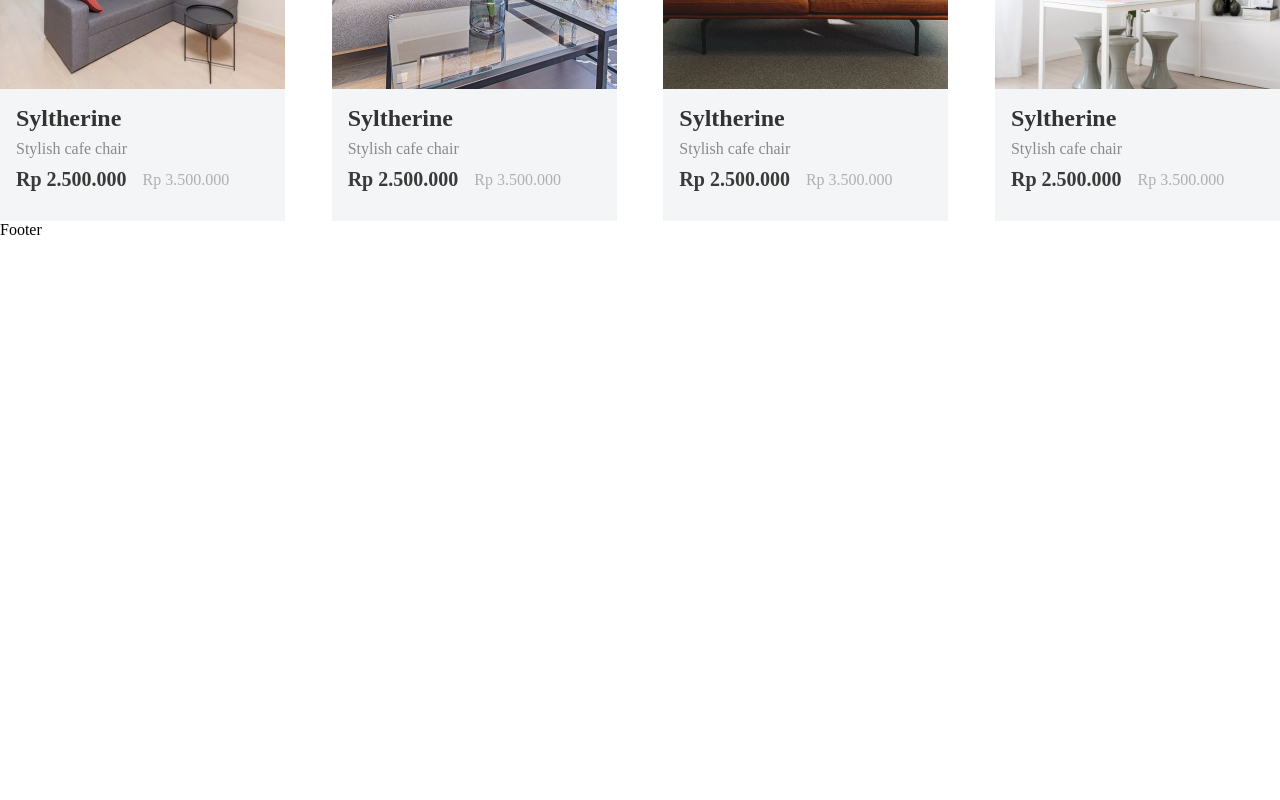
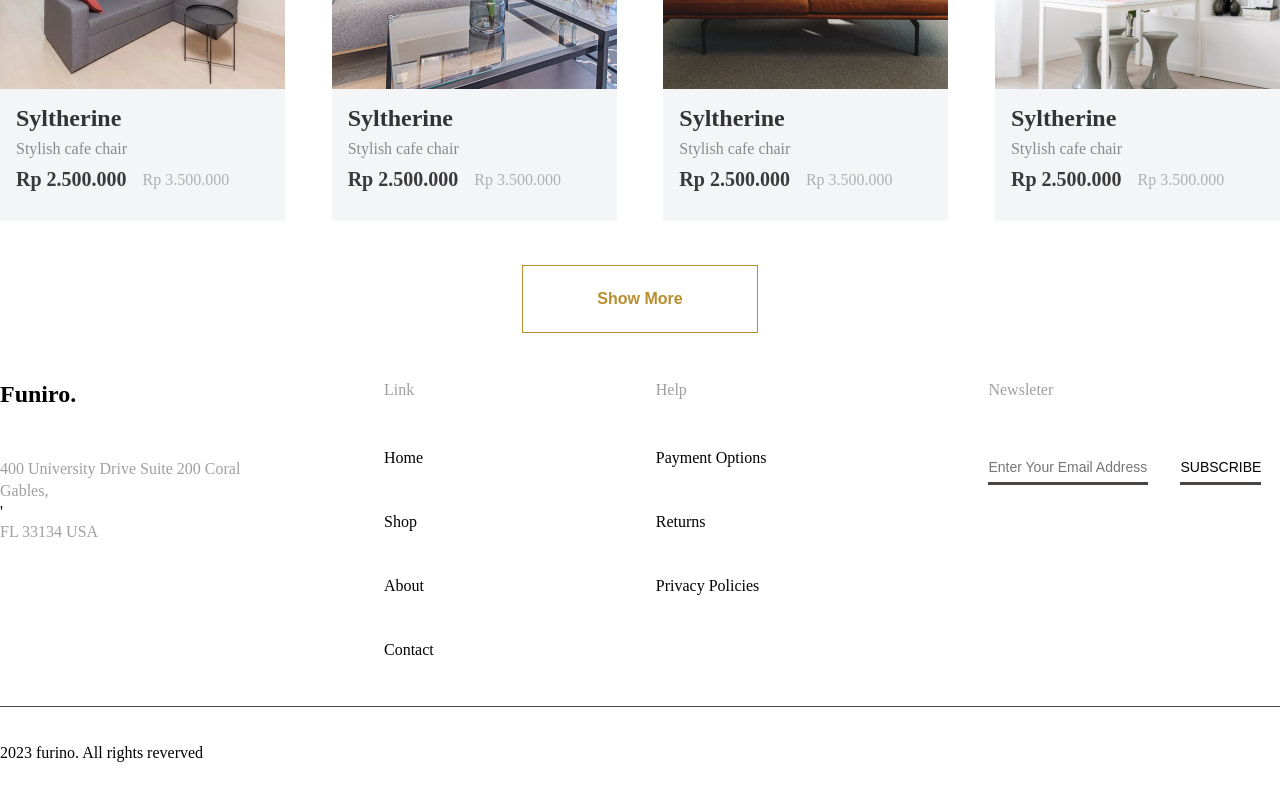
Before and after one commit to yeasin5060/Furniro-eCommerce-frontend, a React (Vite) app: page / in a window 1280 px wide. Shown: the part 2429-3229 px from the top of the page. Before the commit the page ends 2668 px from the top, so only its background shows below. Built offline with nearby package versions, Linux system fonts and the light colour scheme.

Commit message:
footer section design done

```diff
--- /dev/null
+++ b/src/Layout/Footer/Footer.css
@@ -0,0 +1,159 @@
+#footer{
+    padding: 48px 0 38px 0;
+    background: #fff;
+}
+
+.footer-navbar-flex{
+    display: flex;
+    justify-content: space-between;
+    flex-wrap: wrap;
+    position: relative;
+    width: 100%;
+}
+
+.footer-navbar-flex::after{
+    content: "";
+    position: absolute;
+    width: 100%;
+    height: 1px;
+    background: #494545;
+    left: 0;
+    bottom: -48px;
+}
+
+.footer-logo-container{
+    width: 30%;
+    text-align: left;
+}
+
+.footer-logo-head-box{
+   text-align: left;
+   margin-bottom: 50px;
+}
+
+.footer-logo-head{
+   font-size: 24px;
+   font-weight: 700;
+   color: #000;
+   text-transform: capitalize;
+}
+
+.footer-pera-box{
+    text-align: left;
+}
+
+.footer-pera{
+    text-align: left;
+    font-size: 16px;
+    font-weight: 400;
+    color: #9F9F9F;
+    line-height: 140%;
+    width: 285px;
+}
+
+.footer-link-container-flex{
+    width: 70%;
+    display: flex;
+    justify-content: left;
+    flex-direction: row;
+    column-gap: 222px;
+}
+
+.footer-link-box{
+    text-align: left;
+}
+
+.footer-link-head{
+    font-size: 16px;
+    font-weight: 500;
+    text-transform: capitalize;
+    color: #9F9F9F;
+    margin-bottom: 50px;
+}
+
+.footer-link-flex{
+    display: flex;
+    justify-content: left;
+    flex-direction: column;
+    row-gap: 46px;
+}
+
+.footer-link-flex li a{
+    font-size: 16px;
+    font-weight: 500;
+    color: #000000;
+    text-transform: capitalize;
+    cursor: pointer;
+}
+
+.footer-subs-box-flex{
+    display: flex;
+    align-items: center;
+    justify-content: left;
+    column-gap: 11px;
+}
+
+.footer-link-input-box{
+    width: 100%;
+    position: relative;
+}
+
+.footer-link-input-box::after{
+    content: "";
+    position: absolute;
+    width: 88%;
+    height: 3px;
+    background: #494545;
+    left: 0;
+    bottom: 0;
+
+}
+
+.footer-link-input-box input {
+    width: 100%;
+    padding: 10px 0px;
+    font-size: 14px;
+    font-weight: 400;
+    color: #9F9F9F;
+    border: none;
+    outline: none;
+}
+
+.footer-subs-btn-box{
+   display: flex;
+   align-items: center;
+   justify-content: center;
+   position: relative;
+}
+
+.footer-subs-btn-box::after{
+    content: "";
+    position: absolute;
+    width: 100%;
+    height: 3px;
+    background: #494545;
+    left: 0;
+    bottom: -10px;
+
+}
+
+.footer-subs-btn{
+    font-size: 14px;
+    font-weight: 500;
+    color: #000;
+    text-transform: uppercase;
+    cursor: pointer;
+    border: none;
+    background: transparent;
+}
+
+.footer-copyright-box{
+    margin-top: 85px;
+    text-align: left;
+}
+
+.footer-copyright-contant{
+    font-size: 16px;
+    font-weight: 400;
+    color: #000000;
+}
--- a/src/Layout/Footer/Footer.jsx
+++ b/src/Layout/Footer/Footer.jsx
@@ -1,8 +1,74 @@
 import React from 'react'
+import { Link } from 'react-router-dom';
+import Heading from '../../Utils/Heading/Heading';
+import footerlogo from '../../images/footer-logo.png'
+import './Footer.css'
+
 
 const Footer = () => {
   return (
-    <div>Footer</div>
+    <footer id = 'footer'>
+      <div className="container">
+        <div className="footer-navbar-flex">
+         <div className="footer-logo-container">
+            <div className="footer-logo-head-box">
+            <Heading level='h3' text='Funiro.' className='footer-logo-head'/>
+            </div>
+            <div className='footer-pera-box'>
+              <Heading level='p' text='400 University Drive Suite 200 Coral Gables,' className='footer-pera'/>
+'             <Heading level='p' text='FL 33134 USA' className='footer-pera'/>
+            </div>
+         </div>
+         <div className='footer-link-container-flex'>
+            <div className='footer-link-box'>
+              <Heading level ='h4' text='link' className='footer-link-head'/>
+              <ul className="footer-link-flex">
+                <li>
+                  <Link to ='home'>home</Link>
+                </li>
+                <li>
+                  <Link to ='shop'>shop</Link>
+                </li>
+                <li>
+                  <Link to ='about'>about</Link>
+                </li>
+                <li>
+                  <Link to ='contact'>contact</Link>
+                </li>
+              </ul>
+            </div>
+            <div className='footer-link-box'>
+              <Heading level ='h4' text='help' className='footer-link-head'/>
+              <ul className="footer-link-flex">
+                <li>
+                  <Link to ='praymentoption'>Payment Options</Link>
+                </li>
+                <li>
+                  <Link to ='returns'>Returns</Link>
+                </li>
+                <li>
+                  <Link to ='privacypolicies'>Privacy Policies</Link>
+                </li>
+              </ul>
+            </div>
+            <div className="footer-link-box">
+              <Heading level ="h4" text='newsleter' className='footer-link-head'/>
+              <div className="footer-subs-box-flex">
+                <div className="footer-link-input-box">
+                  <input type="text" placeholder='Enter Your Email Address'/>
+                </div>
+                <div className="footer-subs-btn-box">
+                  <button className='footer-subs-btn'>SUBSCRIBE</button>
+                </div>
+              </div>
+            </div>
+         </div>
+        </div>
+        <div className="footer-copyright-box">
+          <Heading level='p' text='2023 furino. All rights reverved' className='footer-copyright-contant'/>
+        </div>
+      </div>
+    </footer>
   )
 }
 
--- a/src/Pages/Home/Homeproduct/Homeproduct.css
+++ b/src/Pages/Home/Homeproduct/Homeproduct.css
@@ -85,3 +85,21 @@
     font-weight: 400;
     color: #B0B0B0;
 }
+
+.homeproduct-link-box{
+    display: flex;
+    align-items: center;
+    justify-content: center;
+    margin-top: 44px;
+}
+
+.homeproduct-link{
+    padding: 24px 74px;
+    font-size: 16px;
+    font-weight: 600;
+    color: #B88E2F;
+    cursor: pointer;
+    text-transform: capitalize;
+    border: 1px solid #B88E2F;
+    background: transparent;
+}
--- a/src/Pages/Home/Homeproduct/Homeproduct.jsx
+++ b/src/Pages/Home/Homeproduct/Homeproduct.jsx
@@ -8,7 +8,7 @@ import productfive from '../../../images/productfive.png';
 import productsix from '../../../images/productsix.png';
 import productseven from '../../../images/productseven.png';
 import producteight from '../../../images/productone.png';
-import './Homeproduct.css'
+import './Homeproduct.css';
 
 let homeProductArray = [
     {
@@ -105,6 +105,9 @@ const Homeproduct = () => {
                         ))
                     }
                 </div>
+                <div className="homeproduct-link-box">
+                    <button className='homeproduct-link'>show more</button>
+                </div>
             </div>
         </div>
     </section>
```
Also changed, not shown: src/images/footer-logo.png (added). Lines whose indentation alone changed are shown as unchanged.
